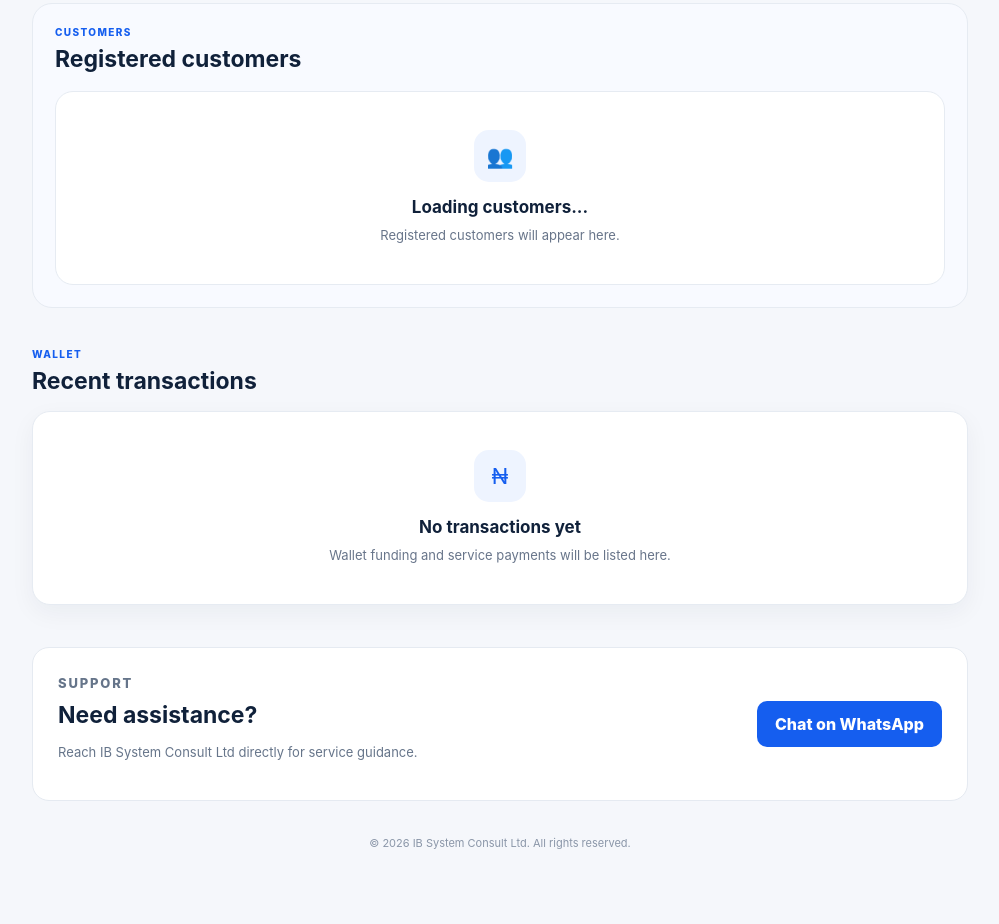
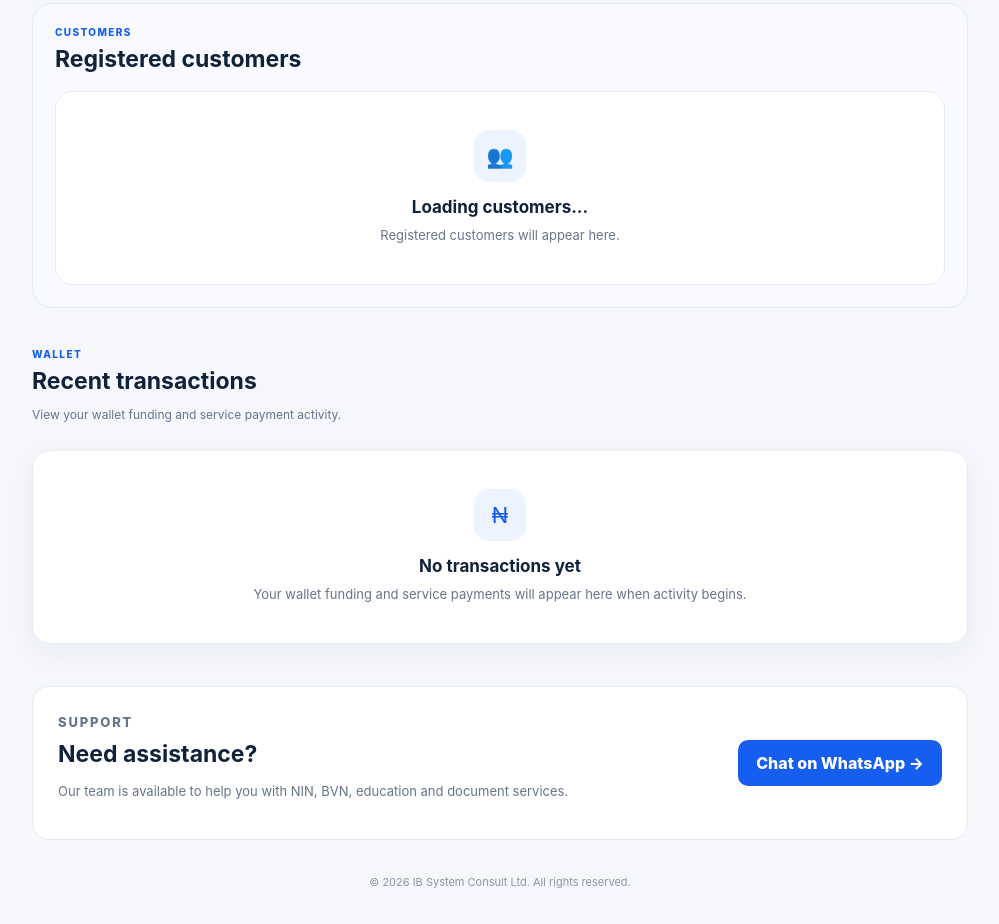
Before and after one commit to IbsystemconsultLtd/-ib-system-consult-platform, a website: page index.html in a window 1280 px wide. Shown: the part 3756-4680 px from the top of the page, without its empty margins (270-1269 px from the left). Before the commit the page ends 4641 px from the top, so only its background shows below. Drawn offline with Linux system fonts and the light colour scheme.

Commit message:
Revise transactions and support sections in index.html
Updated the transactions and support sections with new content and improved messaging.

```diff
--- a/index.html
+++ b/index.html
@@ -321,16 +321,37 @@
     </div>
   </div>
       </section>
-      <section id="transactions" class="section">
-        <div class="section-head"><div><p class="eyebrow">WALLET</p><h2>Recent transactions</h2></div></div>
-        <div class="empty-card"><div class="empty-icon">₦</div><h3>No transactions yet</h3><p>Wallet funding and service payments will be listed here.</p></div>
-      </section>
+     <section id="transactions" class="section">
+  <div class="section-head">
+    <div>
+      <p class="eyebrow">WALLET</p>
+      <h2>Recent transactions</h2>
+      <p class="muted">View your wallet funding and service payment activity.</p>
+    </div>
+  </div>
 
-      <section id="support" class="support">
-        <div><p class="eyebrow">SUPPORT</p><h2>Need assistance?</h2><p>Reach IB System Consult Ltd directly for service guidance.</p></div>
-        <a class="primary-btn" href="https://wa.me/2349016587081" target="_blank" rel="noopener">Chat on WhatsApp</a>
-      </section>
+  <div class="empty-card transaction-empty">
+    <div class="empty-icon">₦</div>
+    <h3>No transactions yet</h3>
+    <p>Your wallet funding and service payments will appear here when activity begins.</p>
+  </div>
+</section>
 
+
+<section id="support" class="support">
+  <div class="support-content">
+    <p class="eyebrow">SUPPORT</p>
+    <h2>Need assistance?</h2>
+    <p>Our team is available to help you with NIN, BVN, education and document services.</p>
+  </div>
+
+  <a class="primary-btn"
+     href="https://wa.me/2349016587081"
+     target="_blank"
+     rel="noopener">
+    Chat on WhatsApp →
+  </a>
+</section>
       <footer>© 2026 IB System Consult Ltd. All rights reserved.</footer>
     </main>
   </div>
```
